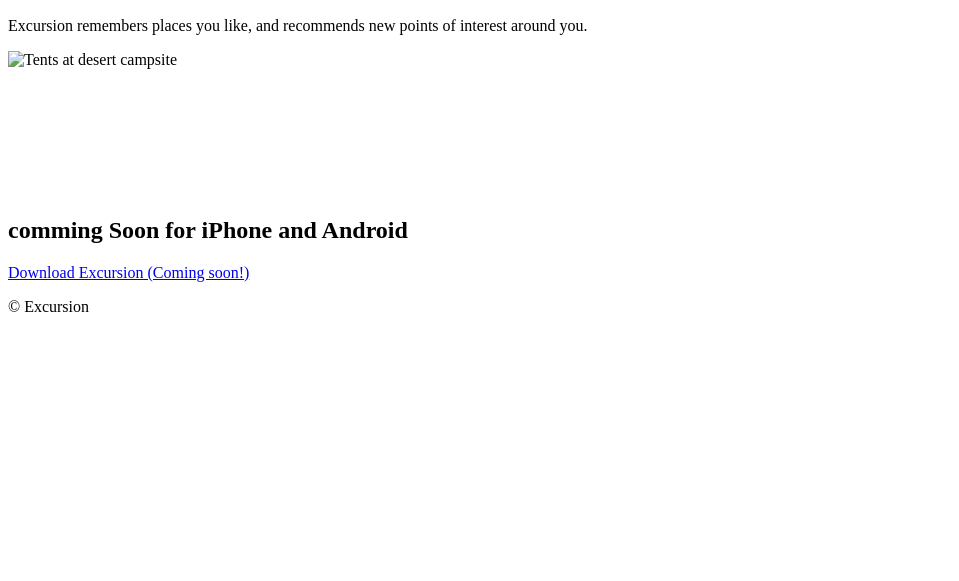
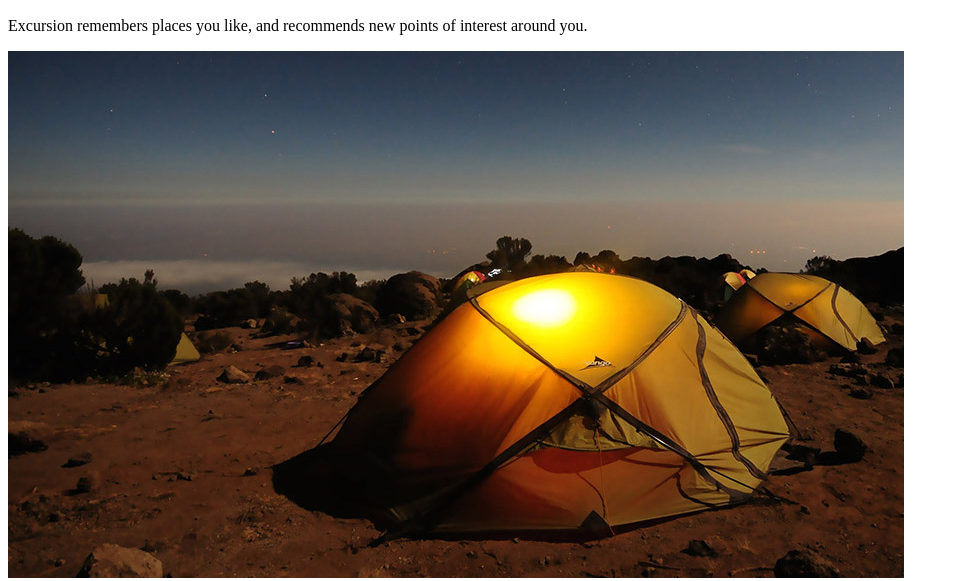
Before and after one commit to thunsber/excursion, a plain HTML site: page index.html in a window 1280 px wide. Shown: the part 318-899 px from the top of the page, without its empty margins (0-959 px from the left). Before the commit the page ends 800 px from the top, so only its background shows below. Drawn offline with Linux system fonts and the light colour scheme.

Commit message:
Fixed camp.jpg, maybe?

```diff
--- a/index.html
+++ b/index.html
@@ -18,7 +18,7 @@
     <h2>Your personal travel guide</h2>
     <p>Excursion remembers places you like, and recommends new points of interest around you.</p>
     <p>
-      <img src="resources/images/camp.jpeg" alt="Tents at desert campsite">
+      <img src="resources/images/camp.jpg" alt="Tents at desert campsite">
     </p>
     <!-- second supporting section -->
     <img class="app" src="resources/images/phone.png" alt="smartphone icon">
```
